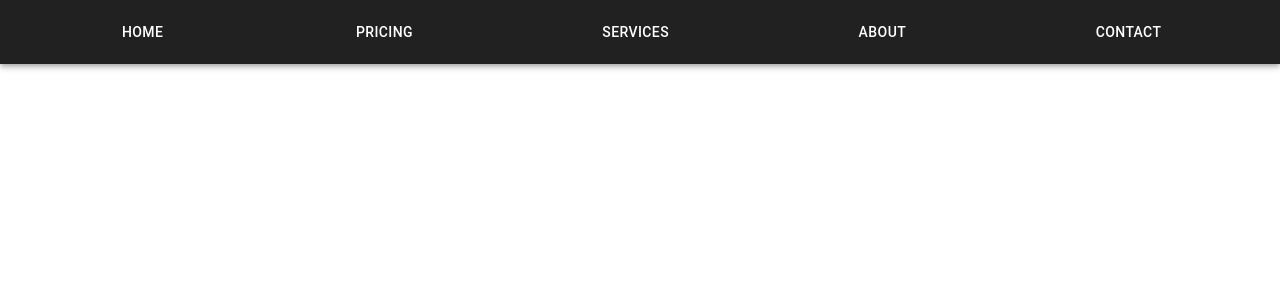
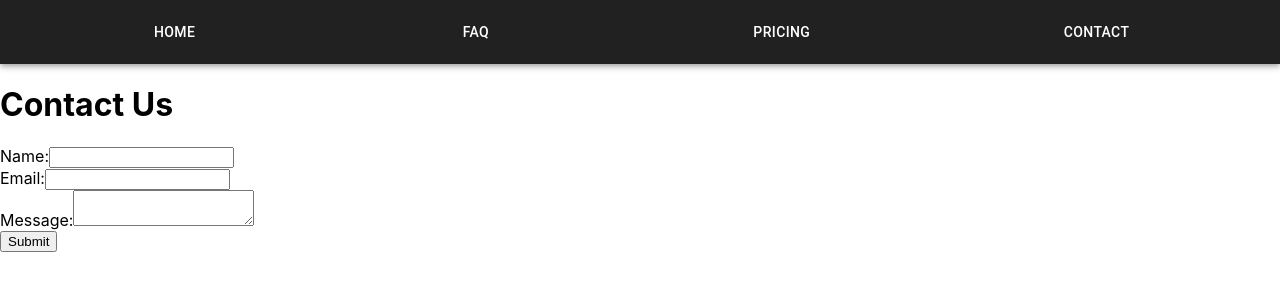
Before and after one commit to MasonDarcy/piano_web, a React (Create React App) app in the folder piano_web/: page /contact in a window 1280 px wide. Shown: the top 300 px of the page. Built offline with nearby package versions, Linux system fonts and the light colour scheme.

Commit message:
building basic component structure

```diff
--- a/piano_web/package.json
+++ b/piano_web/package.json
@@ -12,6 +12,8 @@
     "@testing-library/user-event": "^13.5.0",
     "react": "^18.2.0",
     "react-dom": "^18.2.0",
+    "react-parallax": "^3.5.1",
+    "react-router-dom": "^6.21.3",
     "react-scripts": "5.0.1",
     "web-vitals": "^2.1.4"
   },
--- a/piano_web/src/App.js
+++ b/piano_web/src/App.js
@@ -1,12 +1,29 @@
+import React from 'react';
+import { BrowserRouter as Router, Route, Routes } from 'react-router-dom';
 import './Style.css';
 import TopNavBar from './components/TopNavBar';
+import Home from './components/Home';
+import Faq from './components/Faq';
+import Pricing from './components/Pricing';
+import Contact from './components/Contact';
+
 function App() {
   return (
-    <div className="App">
-      <header className="App-header">
-      <TopNavBar/>
-      </header>
-    </div>
+    <Router>
+      <div className="App">
+        <header className="App-header">
+          <TopNavBar />
+        </header>
+        <main>
+          <Routes>
+            <Route path="/" element={<Home />} />
+            <Route path="/faq" element={<Faq />} />
+            <Route path="/pricing" element={<Pricing />} />
+            <Route path="/contact" element={<Contact />} />
+          </Routes>
+        </main>
+      </div>
+    </Router>
   );
 }
 
--- a/piano_web/src/Style.css
+++ b/piano_web/src/Style.css
@@ -0,0 +1,13 @@
+.splash-container {
+  text-align: center;
+  padding: 100px 20px;
+  background-color: rgba(255, 255, 255, 0.9); /* Light background for the text */
+  margin-bottom: 50px; /* Space before the parallax effect */
+}
+
+.parallax-inside {
+  padding: 200px 0;
+  text-align: center;
+  color: white;
+  background-color: rgba(0, 0, 0, 0.5); /* Optional: for better readability on the parallax background */
+}
--- /dev/null
+++ b/piano_web/src/components/Contact.js
@@ -0,0 +1,40 @@
+import React, { useState } from 'react';
+
+const Contact = () => {
+  const [formData, setFormData] = useState({
+    name: '',
+    email: '',
+    message: ''
+  });
+
+  const handleChange = (e) => {
+    setFormData({ ...formData, [e.target.name]: e.target.value });
+  }
+
+  const handleSubmit = (e) => {
+    e.preventDefault();
+  }
+
+  return (
+    <div>
+      <h1>Contact Us</h1>
+      <form onSubmit={handleSubmit}>
+        <div>
+          <label>Name:</label>
+          <input type="text" name="name" value={formData.name} onChange={handleChange} />
+        </div>
+        <div>
+          <label>Email:</label>
+          <input type="email" name="email" value={formData.email} onChange={handleChange} />
+        </div>
+        <div>
+          <label>Message:</label>
+          <textarea name="message" value={formData.message} onChange={handleChange}></textarea>
+        </div>
+        <button type="submit">Submit</button>
+      </form>
+    </div>
+  );
+}
+
+export default Contact;
--- /dev/null
+++ b/piano_web/src/components/Faq.js
@@ -0,0 +1,21 @@
+import React from 'react';
+
+const FAQ = () => {
+  return (
+    <div>
+      <h1>Frequently Asked Questions</h1>
+      {/* Add your FAQs here */}
+      <div>
+        <h2>Question 1</h2>
+        <p>Answer to question 1...</p>
+      </div>
+      <div>
+        <h2>Question 2</h2>
+        <p>Answer to question 2...</p>
+      </div>
+      {/* Add more questions as needed */}
+    </div>
+  );
+}
+
+export default FAQ;
--- /dev/null
+++ b/piano_web/src/components/Home.js
@@ -0,0 +1,26 @@
+import React from 'react';
+import { Link } from 'react-router-dom';
+import '../Style.css';
+
+const Home = () => {
+  return (
+    <div>
+      {/* Splash Message */}
+      <div className="splash-container">
+        <h1>Welcome to Toronto Piano Tuning</h1>
+        <p>Operating since 2011</p>
+      </div>
+
+      {/* Navigation Links */}
+      <nav className="home-nav">
+        <ul>
+          <li><Link to="/faq">FAQ</Link></li>
+          <li><Link to="/pricing">Pricing</Link></li>
+          <li><Link to="/contact">Contact</Link></li>
+        </ul>
+      </nav>
+    </div>
+  );
+};
+
+export default Home;
--- /dev/null
+++ b/piano_web/src/components/Pricing.js
@@ -0,0 +1,21 @@
+import React from 'react';
+
+const Pricing = () => {
+  return (
+    <div>
+      <h1>Our Pricing</h1>
+      {/* List your pricing options here */}
+      <div>
+        <h2>Basic Package</h2>
+        <p>Description and price of the basic package.</p>
+      </div>
+      <div>
+        <h2>Premium Package</h2>
+        <p>Description and price of the premium package.</p>
+      </div>
+      {/* Add more packages as needed */}
+    </div>
+  );
+}
+
+export default Pricing;
--- a/piano_web/src/components/TopNavBar.js
+++ b/piano_web/src/components/TopNavBar.js
@@ -1,36 +1,34 @@
 import React from 'react';
+import { Link } from 'react-router-dom';
 import AppBar from '@mui/material/AppBar';
 import Toolbar from '@mui/material/Toolbar';
 import Button from '@mui/material/Button';
 import IconButton from '@mui/material/IconButton';
 import HomeIcon from '@mui/icons-material/Home';
+import HelpIcon from '@mui/icons-material/HelpOutline';
 import PricingIcon from '@mui/icons-material/AttachMoney';
-import ServicesIcon from '@mui/icons-material/Build';
-import AboutIcon from '@mui/icons-material/Info';
 import PhoneIcon from '@mui/icons-material/Phone';
 import useMediaQuery from '@mui/material/useMediaQuery';
 
 const TopNavBar = () => {
-  const isMobile = useMediaQuery('(max-width:600px)'); // Adjust the breakpoint as needed
+  const isMobile = useMediaQuery('(max-width:600px)');
 
   return (
     <AppBar position="static" style={{ backgroundColor: '#212121' }}>
       <Toolbar style={styles.toolbar}>
         {isMobile ? (
           <>
-            <IconButton color="inherit" href="#"><HomeIcon /></IconButton>
-            <IconButton color="inherit" href="#"><PricingIcon /></IconButton>
-            <IconButton color="inherit" href="#"><ServicesIcon /></IconButton>
-            <IconButton color="inherit" href="#"><AboutIcon /></IconButton>
-            <IconButton color="inherit" href="#"><PhoneIcon /></IconButton> {/* Phone icon for contact */}
+            <IconButton color="inherit" component={Link} to="/" aria-label="Home"><HomeIcon /></IconButton>
+            <IconButton color="inherit" component={Link} to="/faq" aria-label="FAQ"><HelpIcon /></IconButton>
+            <IconButton color="inherit" component={Link} to="/pricing" aria-label="Pricing"><PricingIcon /></IconButton>
+            <IconButton color="inherit" component={Link} to="/contact" aria-label="Contact"><PhoneIcon /></IconButton>
           </>
         ) : (
           <>
-            <Button color="inherit" href="#" style={styles.navButton}>Home</Button>
-            <Button color="inherit" href="#" style={styles.navButton}>Pricing</Button>
-            <Button color="inherit" href="#" style={styles.navButton}>Services</Button>
-            <Button color="inherit" href="#" style={styles.navButton}>About</Button>
-            <Button color="inherit" href="#" style={styles.navButton}>Contact</Button>
+            <Button color="inherit" component={Link} to="/" style={styles.navButton}>Home</Button>
+            <Button color="inherit" component={Link} to="/faq" style={styles.navButton} aria-label="FAQ">FAQ</Button>
+            <Button color="inherit" component={Link} to="/pricing" style={styles.navButton} aria-label="Pricing">Pricing</Button>
+            <Button color="inherit" component={Link} to="/contact" style={styles.navButton} aria-label="Contact">Contact</Button>
           </>
         )}
       </Toolbar>
```
Also changed, not shown: 1 other file (tests, documents, lock files or other folders).
